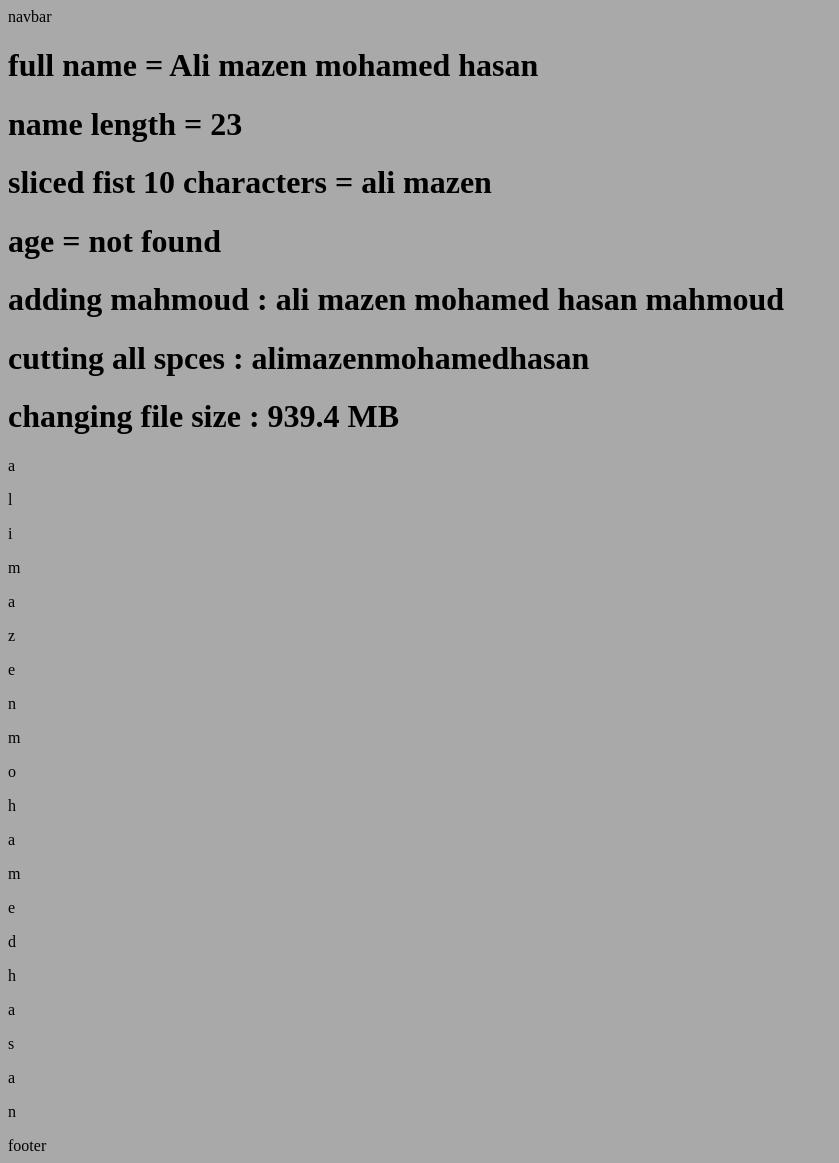
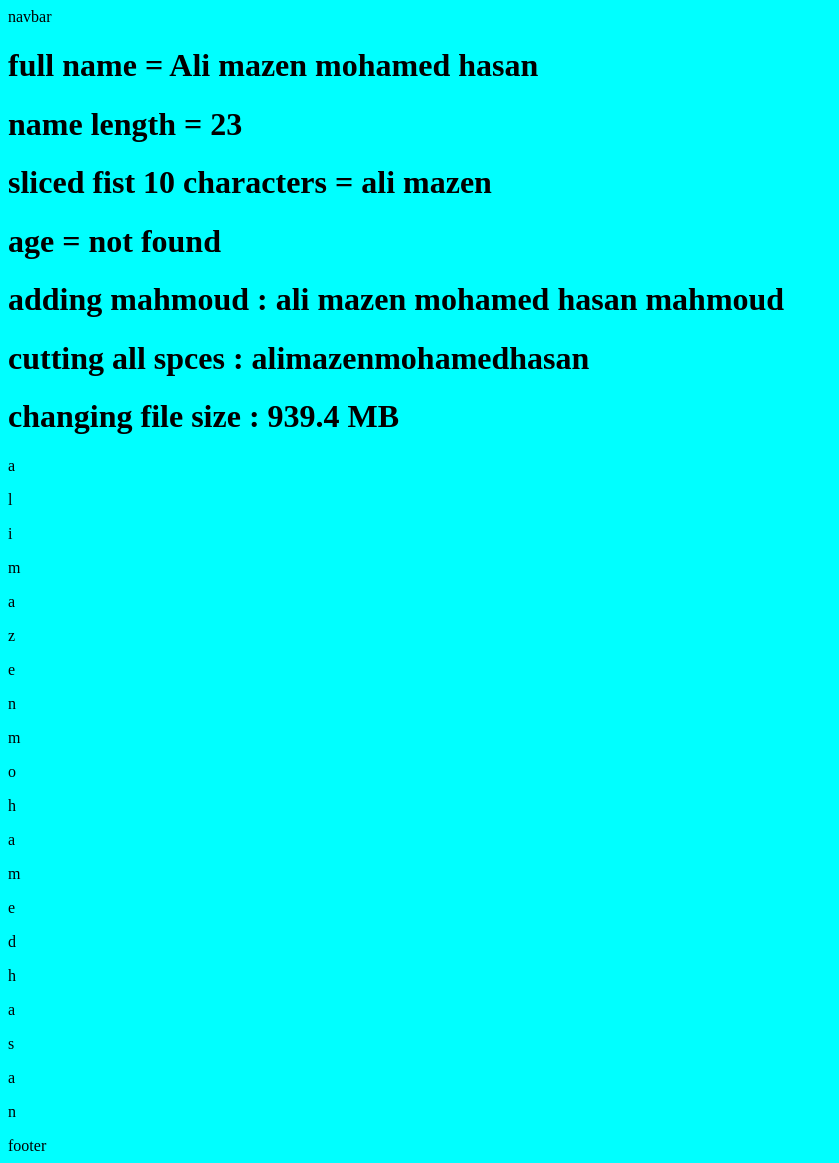
Before and after one commit to houssainiS/learning-django, a Django app: page / in a window 1280 px wide. Shown: the whole page, without its empty margins (0-839 px from the left). Run offline with Django 5.2, Linux system fonts and the light colour scheme.

Commit message:
linked or loaded the css file in the static folder to my base.html

```diff
--- a/templates/base.html
+++ b/templates/base.html
@@ -1,10 +1,6 @@
 
-<style>
-    body{
-        background-color: darkgrey;
-    }
-</style>
-
+{% load static%}
+<link rel="stylesheet" href="{% static 'css/style.css' %}">
 {%include 'parts/navbar.html'%}
 
 
```
